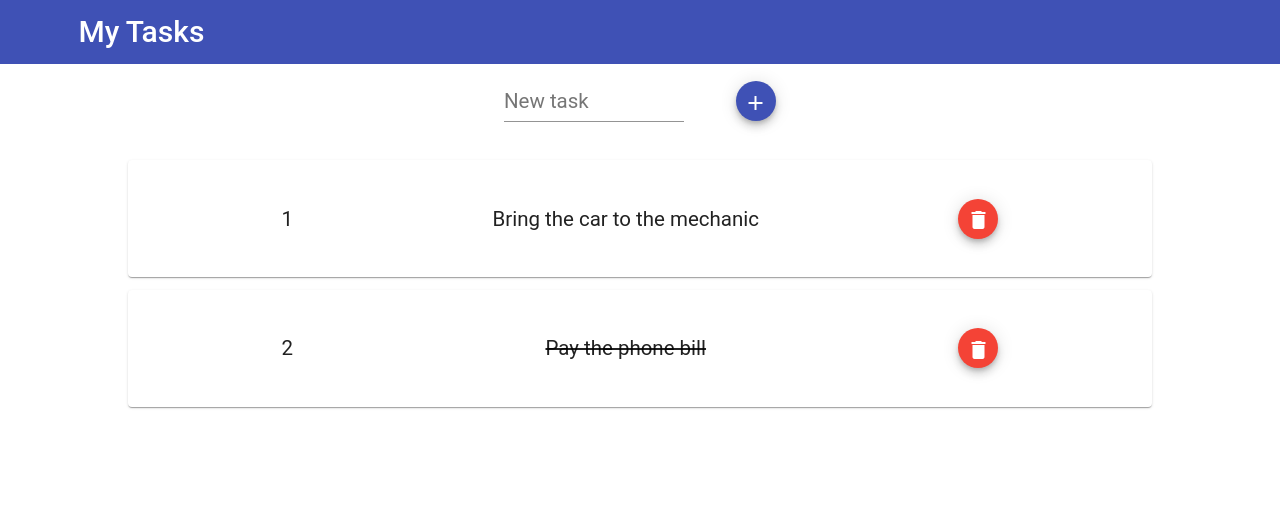
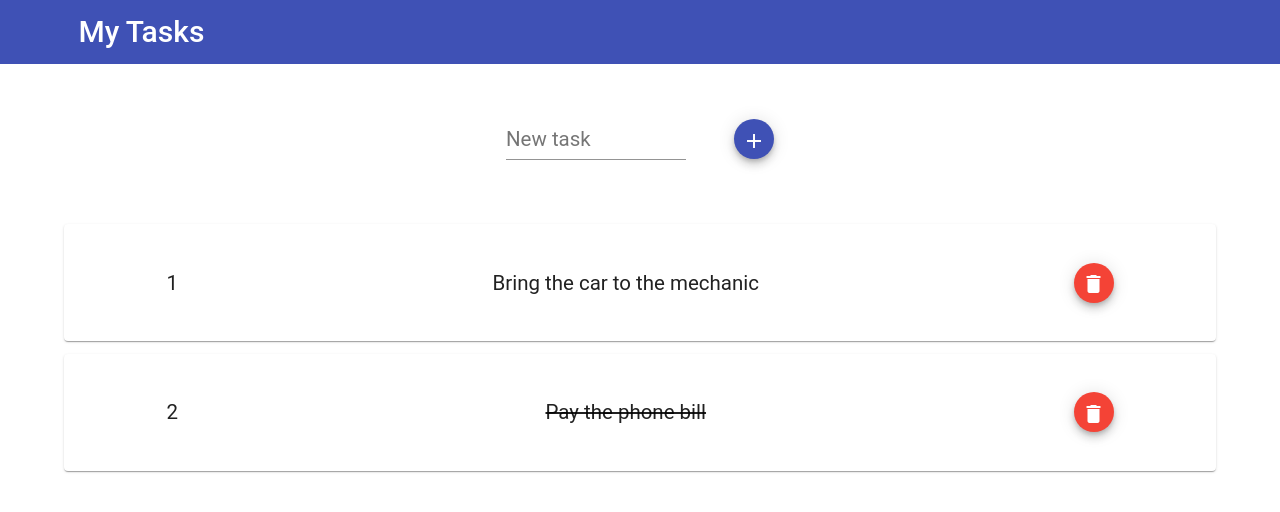
Before and after one commit to judelt/todo-app, an Angular app: page / in a window 1280 px wide. Shown: the top 512 px of the page. Built offline with nearby package versions, Linux system fonts and the light colour scheme.

Commit message:
change style

```diff
--- a/src/app/components/todos/todos.component.css
+++ b/src/app/components/todos/todos.component.css
@@ -8,6 +8,7 @@
 	flex-direction: row;
 	justify-content: center;
 	align-items: baseline;
+	margin: 3%;
 }
 
 .todo-input button {
@@ -23,8 +24,8 @@
 	flex-direction: row;
 	align-items: baseline;
 	justify-content: space-between;
-	padding: 3% 12%;
-	margin: 1% 10%;
+	padding: 3% 8%;
+	margin: 1% 5%;
 }
 
 .todo:last-of-type {
```
